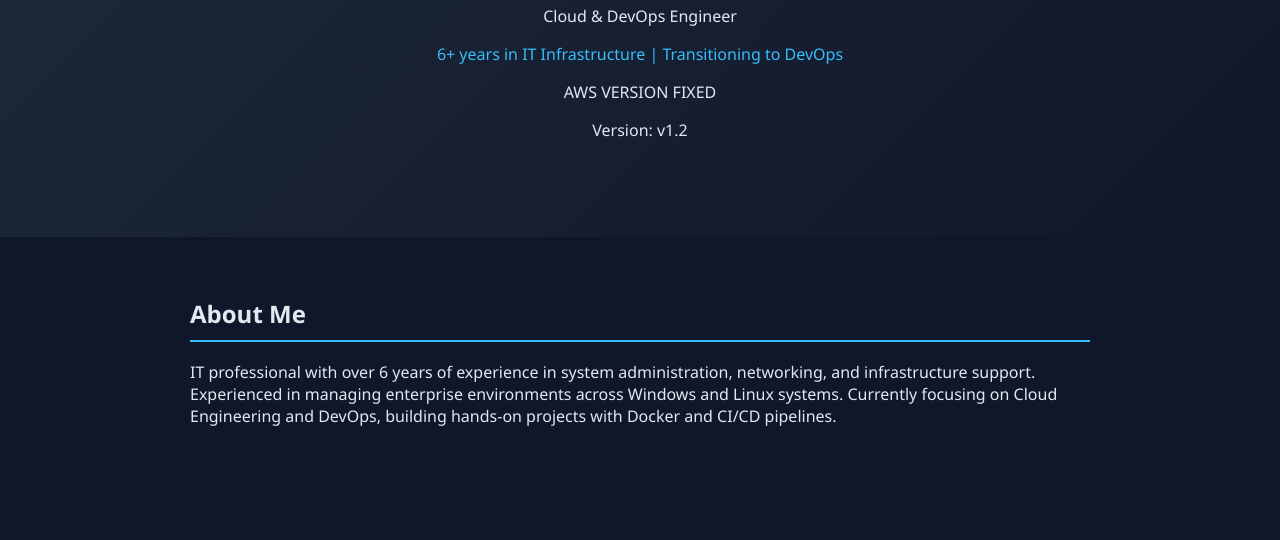
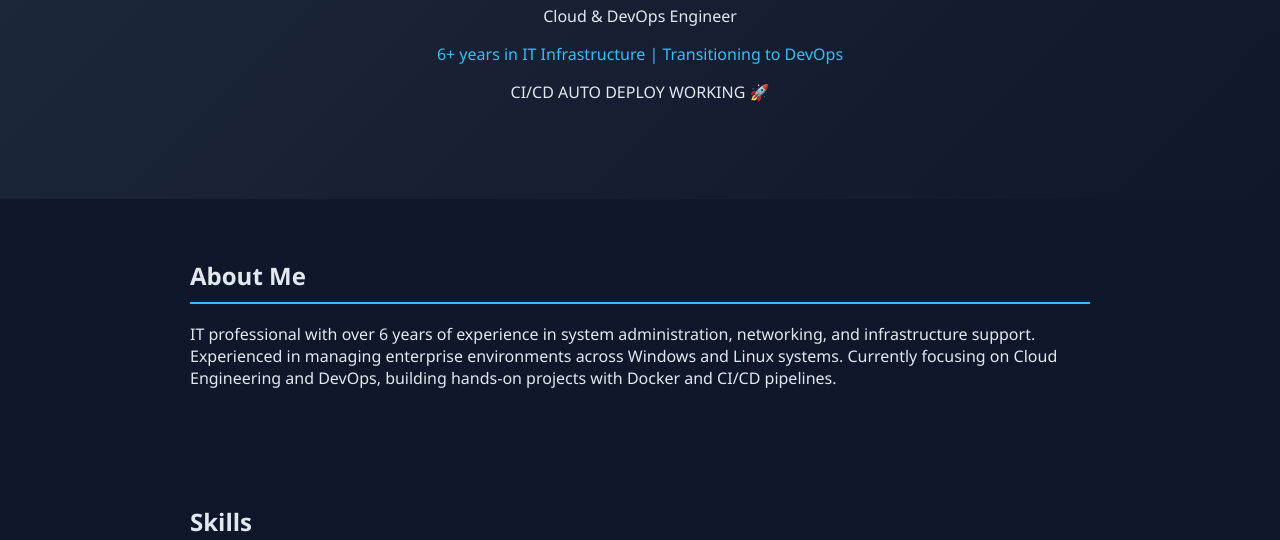
Before and after one commit to rivaldydwi/portofolio-devops, a plain HTML site: page index.html in a window 1280 px wide. Shown: the part 184-724 px from the top of the page. Drawn offline with Linux system fonts and the light colour scheme.

Commit message:
test: auto deploy works

```diff
--- a/index.html
+++ b/index.html
@@ -11,8 +11,7 @@
   <h1>Rivaldy Dwi Satria</h1>
   <p>Cloud & DevOps Engineer</p>
   <p class="subtitle">6+ years in IT Infrastructure | Transitioning to DevOps</p>
-  <p>AWS VERSION FIXED</p>
-  <p>Version: v1.2</p>
+  <p>CI/CD AUTO DEPLOY WORKING 🚀</p>
 </header>
 
 <section>
```
